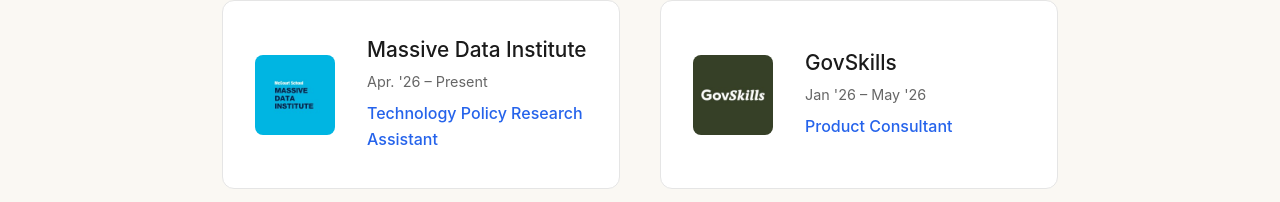
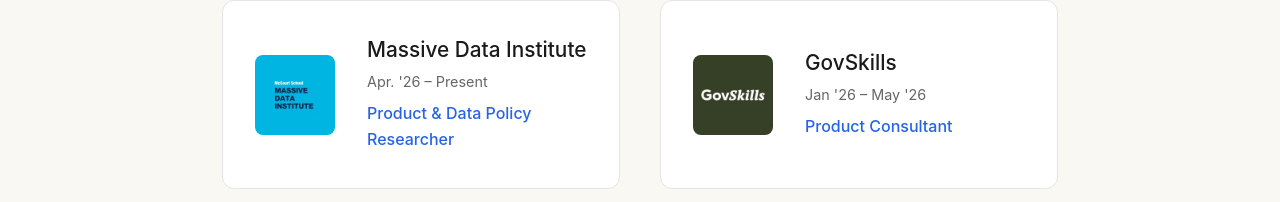
Before and after one commit to jessicaa-cao/jessica-portfolio, a React (Create React App) app: page / in a window 1280 px wide. Both pictures are taken after a click on the button "Work". Shown: the part 261-463 px from the top of the page. Built offline with nearby package versions, Linux system fonts and the light colour scheme.

Commit message:
Update work” git push

```diff
--- a/src/components/Work.js
+++ b/src/components/Work.js
@@ -10,8 +10,8 @@ export default function Work() {
       url: "https://mdi.georgetown.edu/",
       logo: "/logos/mdi.jpg",
       period: "Apr. '26 – Present",
-      position: "Technology Policy Research Assistant",
-      focus: "AI Risk Evaluation & K-12 Ed Tech Privacy"
+      position: "Product & Data Policy Researcher",
+      focus: "AI Products Risk Evaluation & K-12 Ed Tech Privacy"
     },
     {
             id: 2,
```
